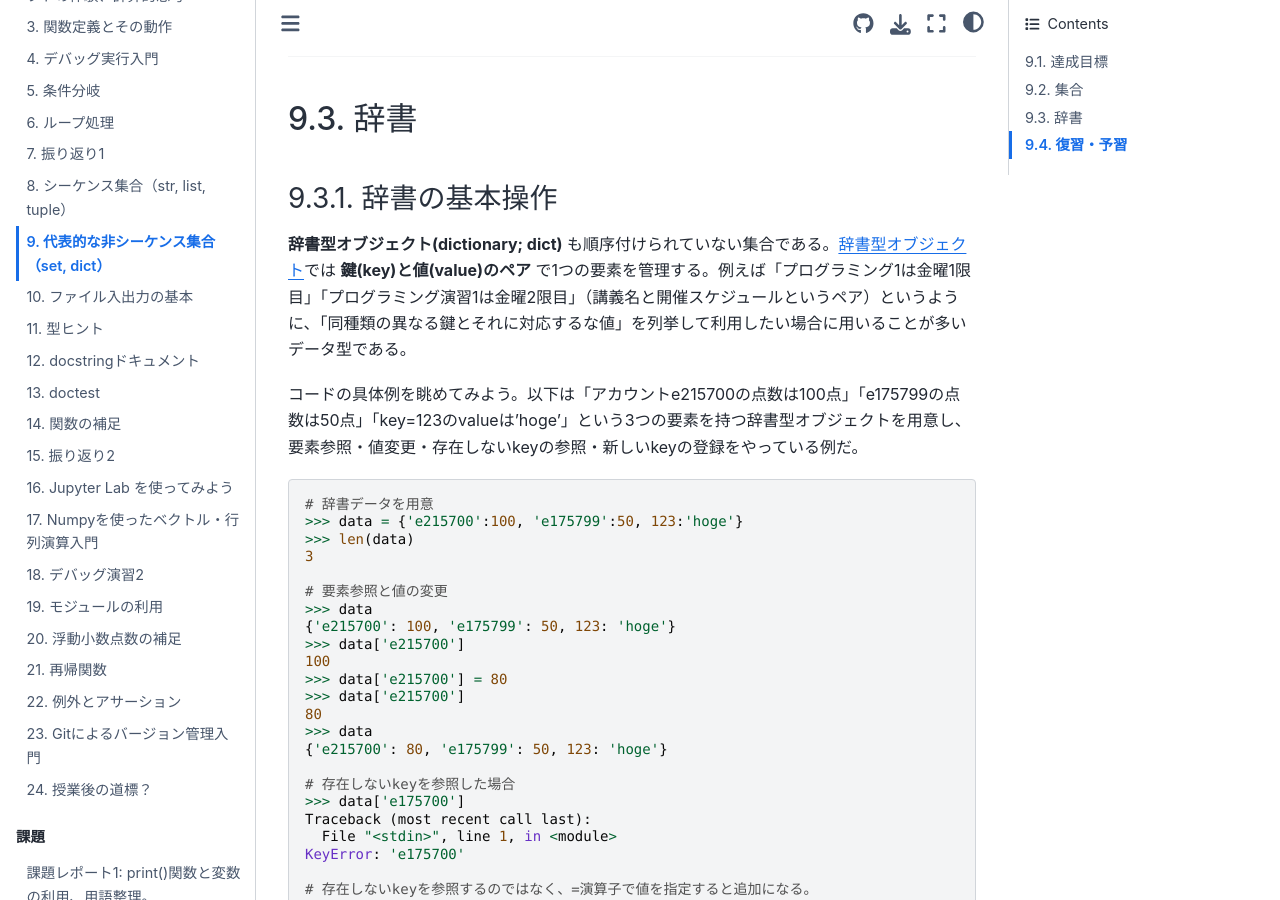
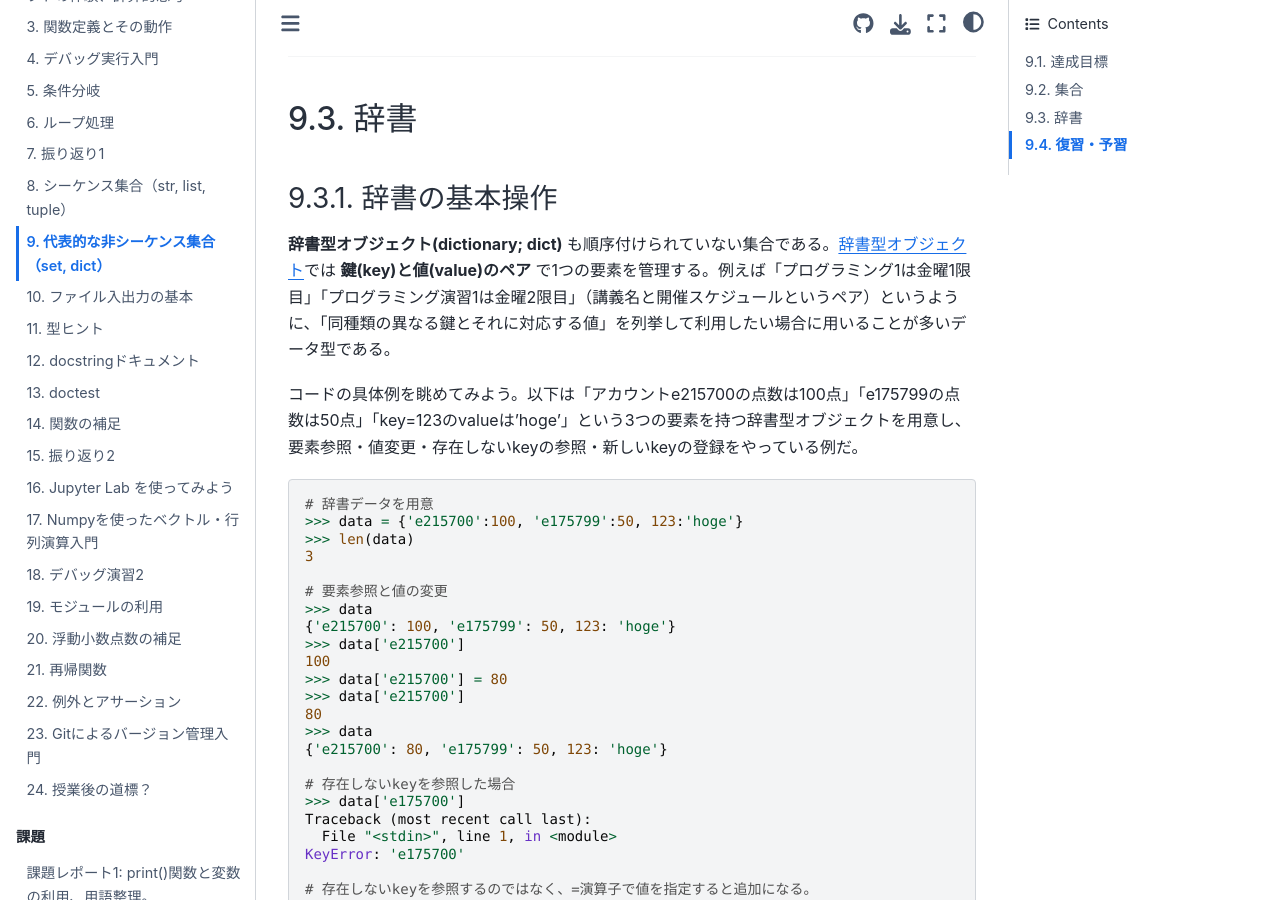
Before and after one commit to naltoma/python_intro2021, a Jupyter Book: the page built from unsequence-dict-set.md, in a window 1280 px wide and 900 px high, scrolled down 2338 px. Built offline with Jupyter Book 1.0.4 settings and Sphinx 7.4.7 and the Sphinx Book theme 1.1.4, drawn with Linux system fonts in a browser that asks for light colours; some of the changed text lies outside the part shown.

Commit message:
modify desc

```diff
--- a/unsequence-dict-set.md
+++ b/unsequence-dict-set.md
@@ -98,7 +98,7 @@ False
 ---
 ## 辞書
 ### 辞書の基本操作
-**辞書型オブジェクト(dictionary; dict)** も順序付けられていない集合である。[辞書型オブジェクト](https://docs.python.org/ja/3/library/stdtypes.html#mapping-types-dict)では **鍵(key)と値(value)のペア** で1つの要素を管理する。例えば「プログラミング1は金曜1限目」「プログラミング演習1は金曜2限目」（講義名と開催スケジュールというペア）というように、「同種類の異なる鍵とそれに対応するな値」を列挙して利用したい場合に用いることが多いデータ型である。
+**辞書型オブジェクト(dictionary; dict)** も順序付けられていない集合である。[辞書型オブジェクト](https://docs.python.org/ja/3/library/stdtypes.html#mapping-types-dict)では **鍵(key)と値(value)のペア** で1つの要素を管理する。例えば「プログラミング1は金曜1限目」「プログラミング演習1は金曜2限目」（講義名と開催スケジュールというペア）というように、「同種類の異なる鍵とそれに対応する値」を列挙して利用したい場合に用いることが多いデータ型である。
 
 コードの具体例を眺めてみよう。以下は「アカウントe215700の点数は100点」「e175799の点数は50点」「key=123のvalueは'hoge'」という3つの要素を持つ辞書型オブジェクトを用意し、要素参照・値変更・存在しないkeyの参照・新しいkeyの登録をやっている例だ。
 
```
Also changed, not shown: other parts of unsequence-dict-set.md (+4 -4 lines).
